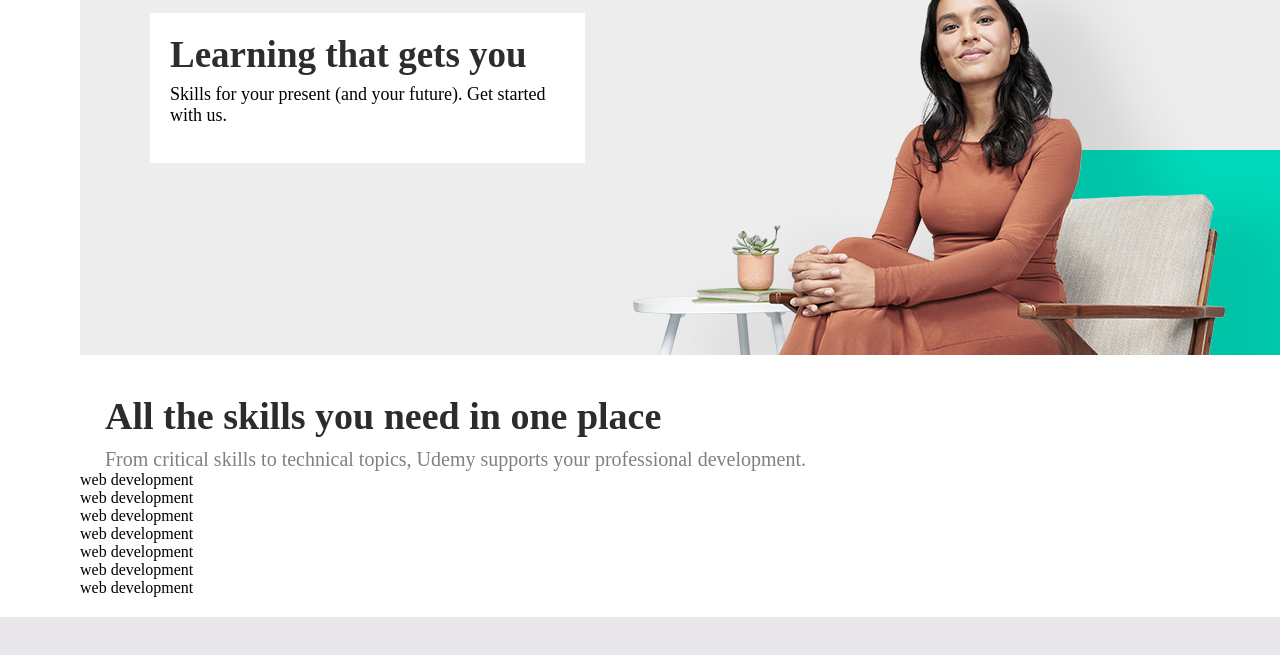
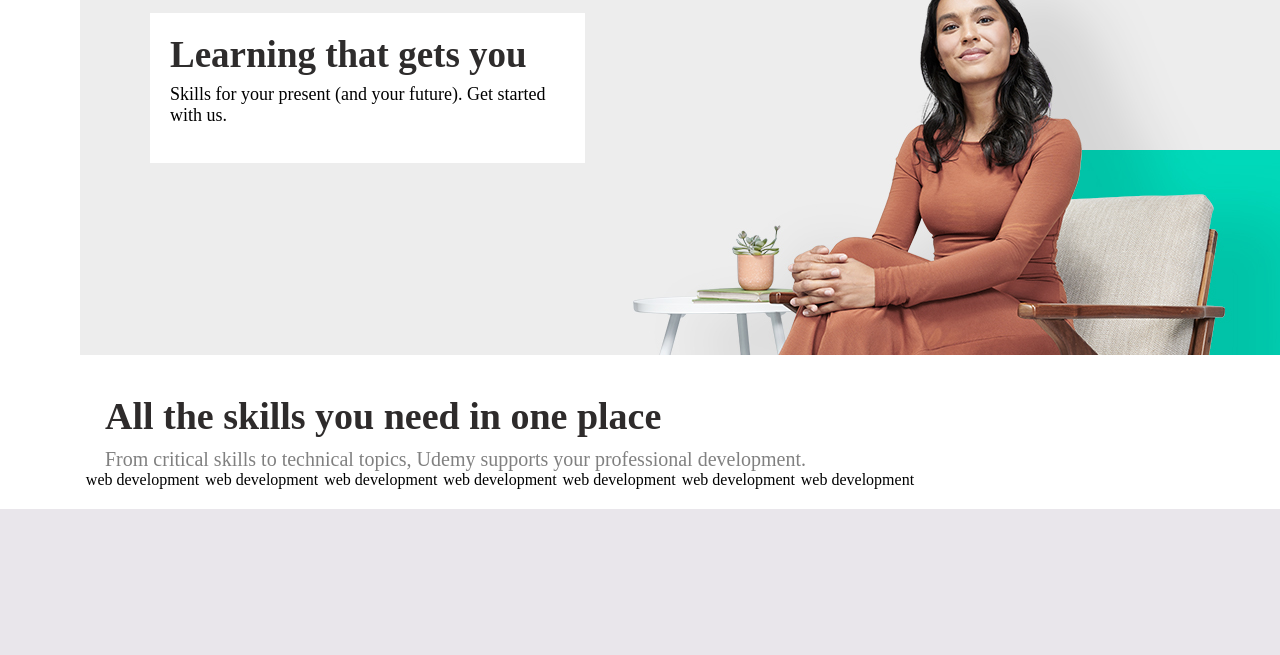
Before and after one commit to peters741/udemy, a plain HTML site: page index.html in a window 1280 px wide. Shown: the part 117-772 px from the top of the page. Drawn offline with Linux system fonts and the light colour scheme.

```diff
--- a/styles.css
+++ b/styles.css
@@ -70,4 +70,8 @@ button{
     color: rgb(46, 44, 44);
     font-size: 37px;
 }
-#
+#header2{
+    display: flex;
+    width: 70%;
+    justify-content: space-evenly;
+}
```
Also changed, not shown: googlefe1c3a0fa635f25e.html (added, +1 -0 lines).
